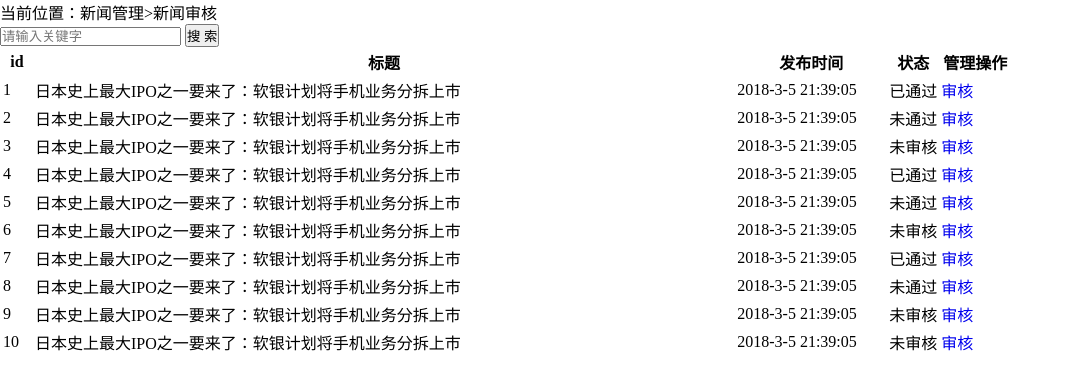
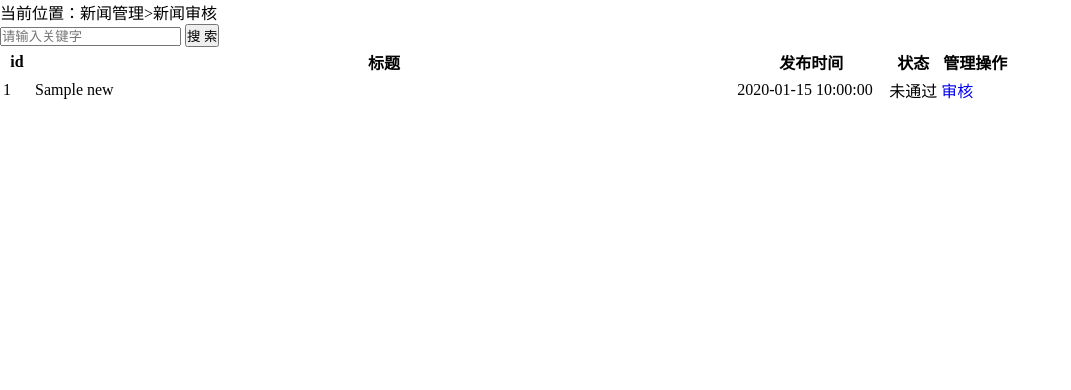
Before and after one commit to CcLmL/InfoNews, a Flask app: template Info/templates/admin/news_review.html in a window 1280 px wide. Shown: the top 390 px of the page, without its empty margins (0-1071 px from the left). Run offline with Flask 2, Linux system fonts and the light colour scheme; the template is opened without the code that fills it: most values are stand-ins (such as "Sample title", 1, 10 or a date in 2020); parts of the project's set-up code (start-up, migrations or seed data) failed here and were passed over.

Commit message:
显示新闻待审核列表

```diff
--- a/Info/templates/admin/index.html
+++ b/Info/templates/admin/index.html
@@ -27,7 +27,7 @@
 			</ul>
 			<div class="first_menu"><a href="#" class="icon02">新闻管理</a></div>
 			<ul class="sub_menu">
-				<li><a href="news_review.html" class="icon031" target="main_frame">新闻审核</a></li>
+				<li><a href="{{ url_for("admin.news_review") }}" class="icon031" target="main_frame">新闻审核</a></li>
 				<li><a href="news_edit.html" class="icon032" target="main_frame">新闻版式编辑</a></li>
 				<li><a href="news_type.html" class="icon034" target="main_frame">新闻分类管理</a></li>
 			</ul>
--- a/Info/templates/admin/news_review.html
+++ b/Info/templates/admin/news_review.html
@@ -16,8 +16,8 @@
     <div class="breadcrub">
         当前位置：新闻管理>新闻审核
         <form class="news_filter_form">
-            <input type="text" placeholder="请输入关键字" class="input_txt">
-            <input type="submit" value="搜 索" class="input_sub">
+            <input type="text" placeholder="请输入关键字" class="input_txt" name="keyword">
+            <input type="submit" value="搜 索" class="input_sub">  {# 一个get表单的sumbit #}
         </form>
     </div>
     <div class="pannel">
@@ -29,100 +29,28 @@
                 <th width="5%">状态</th>
                 <th width="8%">管理操作</th>
             </tr>
+            {% for news in data.news_list %}
                 <tr>
-                <td>1</td>
-                <td class="tleft">日本史上最大IPO之一要来了：软银计划将手机业务分拆上市</td>
-                <td>2018-3-5 21:39:05</td>
+                    <td>{{ news.id }}</td>
+                    <td class="tleft">{{ news.title }}</td>
+                    <td>{{ news.create_time }}</td>
+                    {% if news.status == 0 %}
                         <td>已通过</td>
+                    {% elif news.status == 1%}
+                        <td>未审核</td>
+                    {% else %}
+                        <td>未通过</td>
+                    {% endif %}
                     <td>
                         <a href="../../static/admin/html/news_review_detail.html" class="review">审核</a>
                     </td>
                 </tr>
-            <tr>
-                <td>2</td>
-                <td class="tleft">日本史上最大IPO之一要来了：软银计划将手机业务分拆上市</td>
-                <td>2018-3-5 21:39:05</td>
-                <td>未通过</td>
-                <td>
-                    <a href="../../static/admin/html/news_review_detail.html" class="review">审核</a>
-                </td>
-            </tr>
-            <tr>
-                <td>3</td>
-                <td class="tleft">日本史上最大IPO之一要来了：软银计划将手机业务分拆上市</td>
-                <td>2018-3-5 21:39:05</td>
-                <td>未审核</td>
-                <td>
-                    <a href="../../static/admin/html/news_review_detail.html" class="review">审核</a>
-                </td>
-            </tr>
-            <tr>
-                <td>4</td>
-                <td class="tleft">日本史上最大IPO之一要来了：软银计划将手机业务分拆上市</td>
-                <td>2018-3-5 21:39:05</td>
-                <td>已通过</td>
-                <td>
-                    <a href="../../static/admin/html/news_review_detail.html" class="review">审核</a>
-                </td>
-            </tr>
-            <tr>
-                <td>5</td>
-                <td class="tleft">日本史上最大IPO之一要来了：软银计划将手机业务分拆上市</td>
-                <td>2018-3-5 21:39:05</td>
-                <td>未通过</td>
-                <td>
-                    <a href="../../static/admin/html/news_review_detail.html" class="review">审核</a>
-                </td>
-            </tr>
-            <tr>
-                <td>6</td>
-                <td class="tleft">日本史上最大IPO之一要来了：软银计划将手机业务分拆上市</td>
-                <td>2018-3-5 21:39:05</td>
-                <td>未审核</td>
-                <td>
-                    <a href="../../static/admin/html/news_review_detail.html" class="review">审核</a>
-                </td>
-            </tr>
-            <tr>
-                <td>7</td>
-                <td class="tleft">日本史上最大IPO之一要来了：软银计划将手机业务分拆上市</td>
-                <td>2018-3-5 21:39:05</td>
-                <td>已通过</td>
-                <td>
-                    <a href="../../static/admin/html/news_review_detail.html" class="review">审核</a>
-                </td>
-            </tr>
-            <tr>
-                <td>8</td>
-                <td class="tleft">日本史上最大IPO之一要来了：软银计划将手机业务分拆上市</td>
-                <td>2018-3-5 21:39:05</td>
-                <td>未通过</td>
-                <td>
-                    <a href="../../static/admin/html/news_review_detail.html" class="review">审核</a>
-                </td>
-            </tr>
-            <tr>
-                <td>9</td>
-                <td class="tleft">日本史上最大IPO之一要来了：软银计划将手机业务分拆上市</td>
-                <td>2018-3-5 21:39:05</td>
-                <td>未审核</td>
-                <td>
-                    <a href="../../static/admin/html/news_review_detail.html" class="review">审核</a>
-                </td>
-            </tr>
-            <tr>
-                <td>10</td>
-                <td class="tleft">日本史上最大IPO之一要来了：软银计划将手机业务分拆上市</td>
-                <td>2018-3-5 21:39:05</td>
-                <td>未审核</td>
-                <td>
-                    <a href="../../static/admin/html/news_review_detail.html" class="review">审核</a>
-                </td>
-            </tr>
+            {% endfor %}
+
         </table>
     </div>
     <div class="box">
-        <div id="pagination" class="page" cur_page="1" total_page="1" source="/admin/news_review"></div>
+        <div id="pagination" class="page" cur_page="{{ data.cur_page }}" total_page="{{ data.total_page }}" source="{{ url_for("admin.news_review") }}"></div>
     </div>
 </body>
 
```
Also changed, not shown: Info/modules/admin/views.py (+36 -1 lines). Lines whose indentation alone changed are shown as unchanged.
